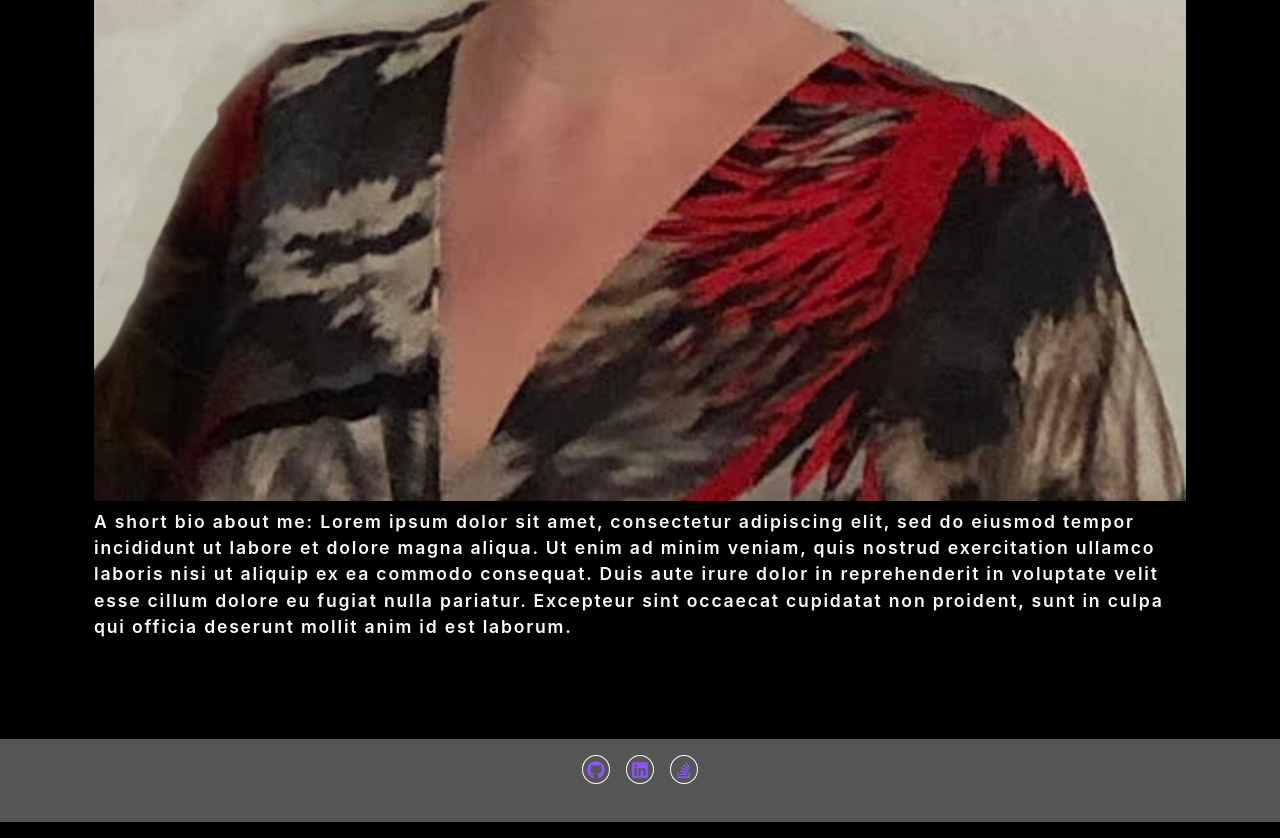
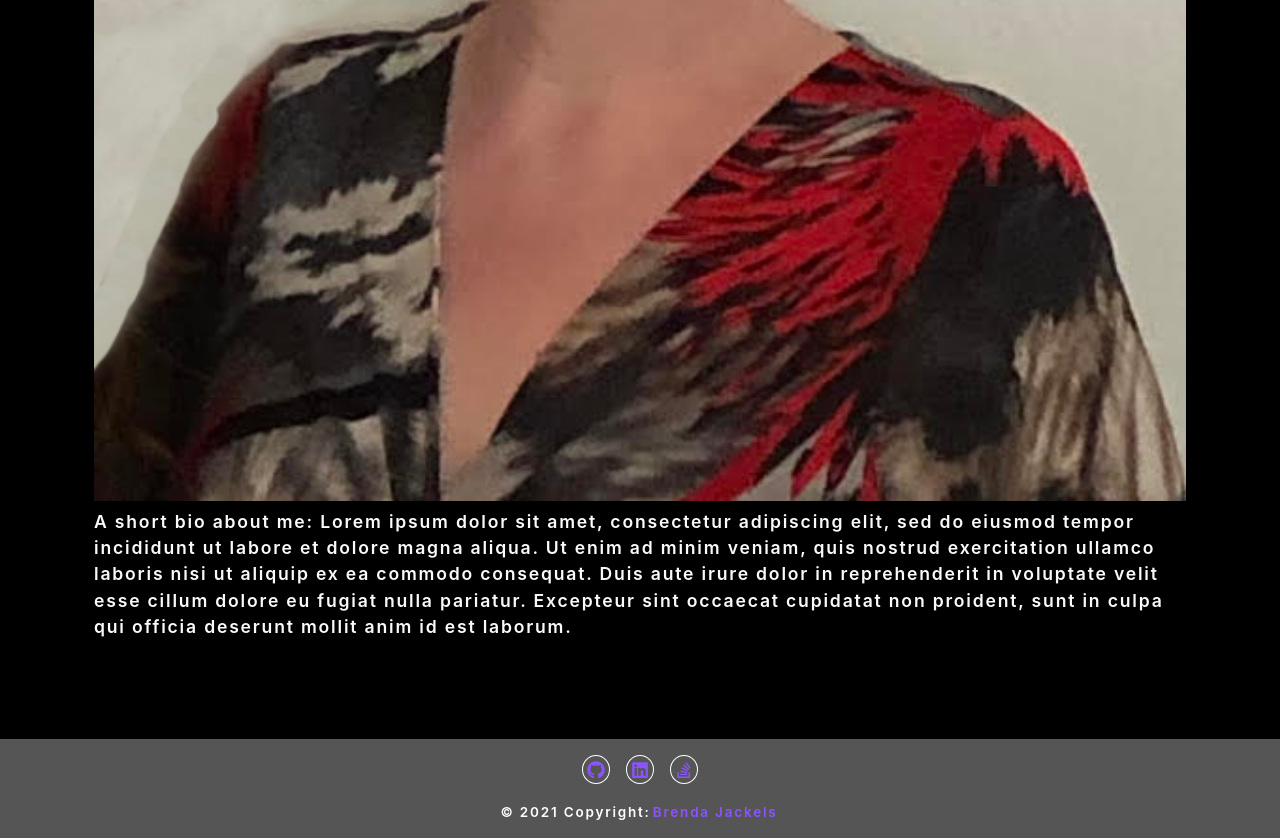
Before and after one commit to bjackels5/BrendaJackels, a React (Create React App) app: page / in a window 1280 px wide. Shown: the part 1104-1942 px from the top of the page. Built offline with nearby package versions, Linux system fonts and the light colour scheme; a web font is replaced by a local one.

Commit message:
added copyright to footer, removed some commented out code

```diff
--- a/src/components/Contact/index.js
+++ b/src/components/Contact/index.js
@@ -41,7 +41,7 @@ function ContactForm() {
 
     return (
         <section>
-            <h1 data-testid="h1tag"> Contact me</h1>
+            <h1> Contact me</h1>
             <form id="contact-form" onSubmit={handleSubmit}>
                 <div>
                     <label htmlFor="name">Name:</label>
@@ -60,7 +60,7 @@ function ContactForm() {
                         <p className="error-text">{errorMessage}</p>
                     </div>
                 )}
-                <button type="submit" data-testid="submit">Submit</button>
+                <button type="submit">Submit</button>
             </form>
         </section>
     )
--- a/src/components/Footer/index.js
+++ b/src/components/Footer/index.js
@@ -9,12 +9,19 @@ import { FaGithub, FaStackOverflow, FaLinkedin } from 'react-icons/fa';
 function Footer() {
     return (
         <footer class="bg-dark text-center text-white">
-            <div class="container p-3">
-                <section class="mb-4">
-                    <a className="proj-link mx-2" href="https://github.com/bjackels5" target="_blank" rel="noreferrer"><FaGithub /></a>
-                    <a className="proj-link mx-2" href="https://www.linkedin.com/in/brenda-jackels-105/" target="_blank" rel="noreferrer"><FaLinkedin /></a>
-                    <a className="proj-link mx-2" href="https://stackoverflow.com/users/16086652/brenda-jackels/" target="_blank" rel="noreferrer"><FaStackOverflow /></a>
+            <div class="container pt-3">
+                <section class="mb-1">
+                    <a className="footer-link mx-2" href="https://github.com/bjackels5" target="_blank" rel="noreferrer"><FaGithub /></a>
+                    <a className="footer-link mx-2" href="https://www.linkedin.com/in/brenda-jackels-105/" target="_blank" rel="noreferrer"><FaLinkedin /></a>
+                    <a className="footer-link mx-2" href="https://stackoverflow.com/users/16086652/brenda-jackels/" target="_blank" rel="noreferrer"><FaStackOverflow /></a>
                 </section>
+            </div>
+            <div class="text-center p-3 copyright-info">
+                © 2021 Copyright:
+                <a  className="copyright-link"
+                    href="https://bjackels5.github.io/bjackels5-portfolio/"
+                    target="_blank" rel="noreferrer">Brenda Jackels
+                </a>
             </div>
         </footer>
     )
--- a/src/index.css
+++ b/src/index.css
@@ -5,6 +5,8 @@ main {
 }
 
 :root {
+    --hover-color: magenta;
+    --active-color: cornflowerblue;
     --primary: #8c54ff;
     --secondary: #F3A847;
     --tertiary: #B12704;
@@ -79,10 +81,6 @@ a {
     font-weight: bold;
 }
 
-/* a:hover {
-    text-decoration: underline;
-} */
-
 a:visited {
     color: inherit; /* don't allow the visited links to change color */
 }
@@ -146,8 +144,9 @@ li {
     list-style: none;
 }
 
-nav a:hover {
+nav a:hover, nav li:hover {
     text-decoration: none;
+    color: var(--hover-color);
 }
 
 nav li {
@@ -180,63 +179,6 @@ textarea {
 .flex-end {
     justify-content: flex-end;
 }
-
-/* .mx-1 {
-  margin-right: var(--spacing-one);
-  margin-left: var(--spacing-one);
-}
-
-.mx-2 {
-  margin-right: var(--spacing-two);
-  margin-left: var(--spacing-two);
-}
-
-.my-1 {
-  margin-top: var(--spacing-one);
-  margin-bottom: var(--spacing-one);
-}
-
-.my-2 {
-  margin-top: var(--spacing-two);
-  margin-bottom: var(--spacing-two);
-}
-
-.my-5 {
-  margin-top: var(--spacing-five);
-  margin-bottom: var(--spacing-five);
-}
-
-.px-1 {
-  padding-right: var(--spacing-one);
-  padding-left: var(--spacing-one);
-}
-
-.px-2 {
-  padding-right: var(--spacing-two);
-  padding-left: var(--spacing-two);
-}
-
-.py-1 {
-  padding-top: var(--spacing-one);
-  padding-bottom: var(--spacing-one);
-}
-
-.py-2 {
-  padding-top: var(--spacing-two);
-  padding-bottom: var(--spacing-two);
-}
-
-.card {
-  width: 25%;
-  text-align: center;
-}
-
-.img-thumbnail {
-  width: auto;
-  height: 300px;
-  margin-bottom: 50px;
-  cursor: pointer;
-} */
 
 .modalBackdrop {
     background: rgba(0, 0, 0, .65);
@@ -286,7 +228,7 @@ a {
 }
 
 .navActive {
-    color: var(--secondary);
+    color: var(--active-color);
 }
 
 .btn-bjj { /* just some values to test with */
@@ -314,7 +256,6 @@ a {
 .proj-link {
     border: 1px solid white;
     border-radius: 50%;
-    /* margin-left: 5px; */
     margin-right: 10px;
     margin-top: 50px;
     padding-bottom: 4px;
@@ -323,13 +264,36 @@ a {
 }
 
 .proj-link:hover {
-    border: 2px solid magenta;
-    /* height: 2em; */
-    /* padding: 8px; */
-    /* border: 1px solid white; */
+    border: 2px solid var(--hover-color);
 }
 
 .project:hover {
     /* border: 1px solid white; */
     padding: 2px;
 }
+
+.footer-link {
+    border: 1px solid white;
+    border-radius: 50%;
+    margin-right: 10px;
+    margin-top: 50px;
+    padding-bottom: 4px;
+    padding-left: 4px;
+    padding-right: 4px;
+}
+
+.footer-link:hover {
+    border: 2px solid var(--hover-color);
+}
+
+.copyright-link {
+    /* font-size: 3em; */
+}
+
+.copyright-link:hover {
+    color: var(--hover-color);
+}
+
+.copyright-info {
+    font-size: .75em;
+}
```
Also changed, not shown: src/components/Portfolio/index.js (+0 -12 lines), 1 other file (tests, documents, lock files or other folders).
